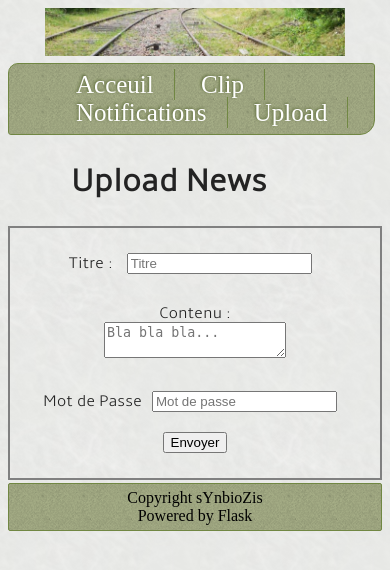
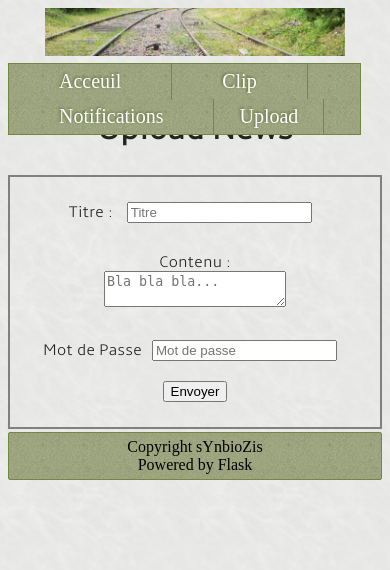
Before and after one commit to synbiozis/site, a Flask app: page /upload/news/ in a window 390 px wide. Shown: the top 570 px of the page. Run offline with Flask 2, Linux system fonts and the light colour scheme; data that the repository does not hold is empty; some libraries are stand-ins or nearby versions.

Commit message:
quick update

```diff
--- a/flask_app.py
+++ b/flask_app.py
@@ -6,8 +6,6 @@ import MySQLdb as mdb
 import flask
 app = Flask(__name__)
 
-
-app.debug = True
 app.secret_key = "test"
 
 con = mdb.connect('mysql.server', 'synbiozis', 'synbioz@database', 'synbiozis$default')
@@ -17,7 +15,7 @@ cur = con.cursor()
 @app.route('/')
 def index():
 
-    return flask.render_template('news.html')
+    return flask.render_template("news.html")
 
 @app.route('/videos/')
 def clip():
@@ -45,7 +43,7 @@ def news(name):
     return "This news doesn't exist."
 
 
-@app.route('/upload/clip', methods=['GET', 'POST'])
+@app.route('/upload/clip/', methods=['GET', 'POST'])
 def uploadClip():
     if request.method == 'GET':
         return flask.render_template('upload.html')
@@ -69,7 +67,6 @@ def uploadNews():
         return flask.render_template('uploadNews.html')
 
     if request.form['pass'] == "kabou":
-
         cur.execute("INSERT INTO News VALUES(NULL, '" + request.form['title'] + "', '" + request.form['content'] + "')")
 
         con.commit()
@@ -110,7 +107,10 @@ def toTemplates():
         cur.execute("SELECT title, content FROM News")
         return len(cur.fetchall()) -1
 
-    return dict(readnews=readnews(), clips=clips(), nbrNews=nbrNews())
+    def removeSpace(val):
+        return val.replace(' ', '%20')
+
+    return dict(readnews=readnews(), clips=clips(), nbrNews=nbrNews(), removeSpace = removeSpace)
 
 if __name__ == '__main__':
     app.run(debug=True)
--- a/static/clip.css
+++ b/static/clip.css
@@ -1,6 +1,13 @@
 iframe
 {
 	padding: 0;
+    display: block;
+    margin-left: auto;
+    margin-right: auto;
+    width: 600px;
+    height: 450px;
+
+    border: none;
 }
 
 .clip
@@ -8,6 +15,7 @@ iframe
 	border-bottom: 2px solid black;
 	border-radius: 8px;
 	padding: 50px;
+    text-align: center;
 }
 
 @media all and (max-width: 1024px)
--- a/static/menu.css
+++ b/static/menu.css
@@ -55,34 +55,87 @@ nav li:hover ul
 
 @media all and (max-width: 1024px)
 {
-
-
     nav
     {
     	float: none;
-		position: static;
+        border-radius: 0px;
         margin-top: 3px;
+        padding: 0;
+        width: 90%;
 
-		width: 95%;
-
+        position: absolute;
     }
 
     nav img
     {
-		visibility:hidden;
+    	display: none;
     }
 
     nav ul
     {
-	 	margin: 2px;
+        margin: 0;
+        padding: 0;
+        font-size: 80%;
     }
 
 
-	nav ul li
+    nav li
     {
-		display : inline;
-		padding: 2px 20px;
+        float: left;
+
+        line-height: 35px;
+        padding: 0 25px;
+        text-align: center;
         border-right: 1px solid #718743;
+    }
+
+    nav li a
+    {
+        line-height: 35px;
+        margin: 0;
+        padding: 0 25px;
+        text-align: center;
+    }
+
+    nav li:hover
+    {
+        background: #9caa7f url(background_menu.png) top left repeat;
+        color: white;
+        text-shadow: -1px -1px 3px #586835;
+    }
+
+    nav li:hover a
+    {
+        color: white;
+        text-shadow: -1px -1px 3px #586835;
+    }
+
+    nav li ul
+    {
+        display: none;
+        border-left: 1px solid #718743;
+        border-bottom: 1px solid #718743;
+        position: absolute;
+        z-index: 200;
+        background: #a9b189 url(background_menu.png) top left repeat;
+    }
+
+
+
+    nav li li
+    {
+        display: block;
+        float: none;
+        margin: 0px;
+        padding: 0px;
+        width: 225px;
+    }
+
+    nav li ul a
+    {
+        display: block;
+        font-size: 20px;
+        text-align: left;
     }
 
 
@@ -98,6 +151,6 @@ nav li:hover ul
 
 	nav img
 	{
-		visibility:hidden;
+		display: none;
 	}
 }
--- a/static/section.css
+++ b/static/section.css
@@ -80,7 +80,7 @@ section form input
 	{
 		margin-left: 0px;
 		width: 100%;
-		margin-top: 3px;
+		margin-top: 50px;
 		padding: 0 6px 0 0;
 	}
 
--- a/templates/clip.html
+++ b/templates/clip.html
@@ -3,11 +3,11 @@
 {% block title %}Clip{% endblock %}
 
 {% block section %}
-<center>
+
 {% for clip in clips %}
     <h2>{{ clip[1] }}</h2>
-    <iframe width="420" height="315" src="{{ clip[2] }}" frameborder="0" allowfullscreen></iframe><br />
+    <iframe width="420" height="315" src="{{ clip[2] }}"></iframe><br />
     <div class = "clip">{{ clip[3] }}</div>
 {% endfor %}
-</center>
+
 {% endblock %}
--- a/templates/news.html
+++ b/templates/news.html
@@ -6,7 +6,7 @@
 
 {% for i in range(nbrNews) %}
 
-	<h2><a href="/news/{{ readnews[i][0] }}">{{ readnews[i][0] }}</a></h2>
+	<h2><a href="/news/{{ removeSpace(readnews[-1][0]) }}">{{ readnews[-1][0] }}</a></h2>
 
 	<div class="news">
 	{{ readnews[i][1] }}
@@ -14,7 +14,7 @@
 
 {% endfor %}
 
-<h2><a href="/news/{{ readnews[-1][0] }}">{{ readnews[-1][0] }}</a></h2>
+<h2><a href="/news/{{ removeSpace(readnews[-1][0]) }}">{{ readnews[-1][0] }}</a></h2>
 <p>{{ readnews[-1][1] }}</p>
 
 
--- a/templates/upload.html
+++ b/templates/upload.html
@@ -4,7 +4,7 @@
 
 {% block section %}
 
-<form action="" method="post">
+<form action="#" method="post">
 	<label for="title">Titre : </label><input type="text" name="title" id="title" placeholder="Titre" /><br />
 	<label for="address">Addresse : </label><input type="text" name="address" id="address" placeholder="Addresse" /><br /><br />
 
--- a/templates/uploadNews.html
+++ b/templates/uploadNews.html
@@ -4,10 +4,10 @@
 
 {% block section %}
 
-<form action="" method="post">
+<form action="#" method="post">
     <label for="title">Titre : </label><input type="text" name="title" id="title" placeholder="Titre" /><br /><br />
 
-	<label for="comment">Contenu : </label><br /><textarea name="content" id="content" placeholder="Bla bla bla..."></textarea><br /><br />
+	<label for="content">Contenu : </label><br /><textarea name="content" id="content" placeholder="Bla bla bla..."></textarea><br /><br />
 
 	<label for="pass">Mot de Passe</label><input type="password" name="pass" id="pass" placeholder = "Mot de passe" /><br />
 	<input type="submit" value="Envoyer" />
```
Lines whose indentation alone changed are shown as unchanged.
